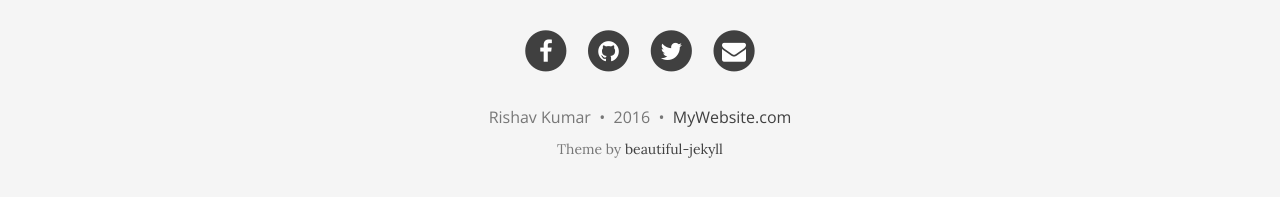
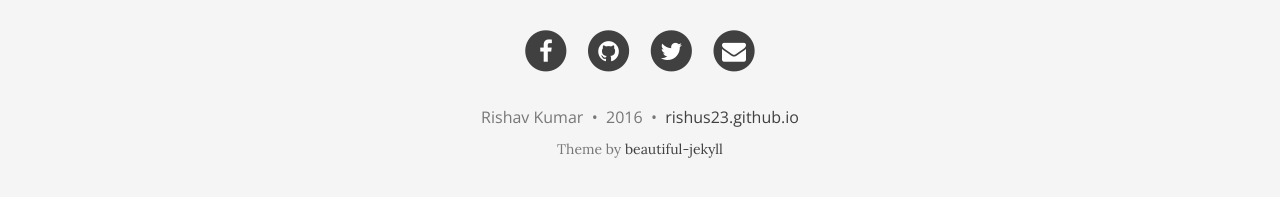
Before and after one commit to rishus23/rishus23.github.io, a Jekyll site: the page built from index.html, in a window 1280 px wide and 900 px high, scrolled down 1117 px. Shown: the part 690-887 px from the top of the window. Built offline with Jekyll 4.4.1, drawn with Linux system fonts in a browser that asks for light colours; nearby versions of some CDN libraries; the list of posts is cut into pages by our own code.

Commit message:
Update _config.yml

```diff
--- a/_config.yml
+++ b/_config.yml
@@ -59,7 +59,7 @@
 
 # How to display the link to the website in the footer
 # Remove this if you don't want a link in the footer
-url-pretty: "MyWebsite.com"  # eg. "deanattali.com/beautiful-jekyll"
+url-pretty: "rishus23.github.io"  # eg. "deanattali.com/beautiful-jekyll"
 
 # --- Misc --- #
 
@@ -151,8 +151,8 @@
           label: "Publish"
           help: "Check to publish post, uncheck to hide."
 
-gems:
-  - jekyll-paginate
+#gems:
+ # - jekyll-paginate
 
 # Beautiful Jekyll / Dean Attali
 # 2fc73a3a967e97599c9763d05e564189
```
